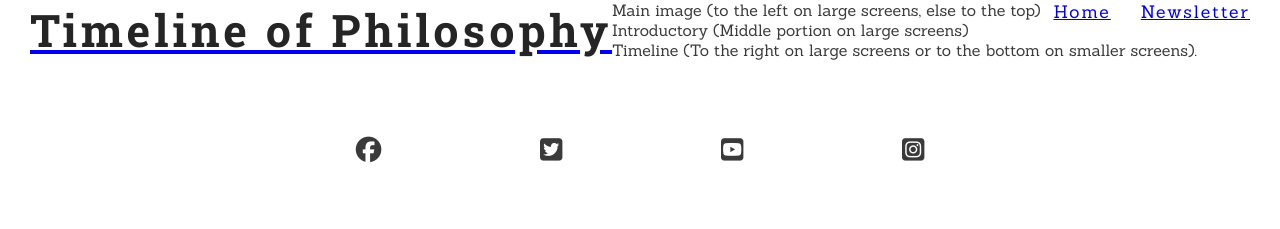
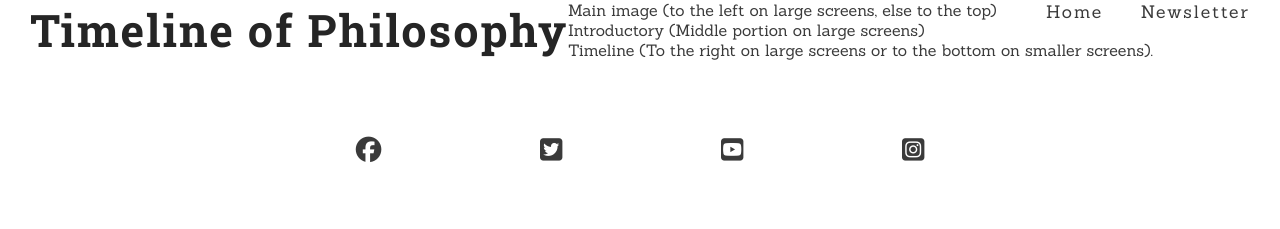
Before and after one commit to mikejdublin/philosophy-timeline, a plain HTML site: page index.html in a window 1280 px wide. Drawn offline with Linux system fonts and the light colour scheme.

Commit message:
add advanced styling on nav menu.

```diff
--- a/assets/css/style.css
+++ b/assets/css/style.css
@@ -22,7 +22,7 @@ body {
 
 h1, h2 {
 	font-family: 'Roboto Slab', serif;
-	letter-spacing: 4px;
+	letter-spacing: 2px;
 	color: #252525;
 }
 
@@ -30,6 +30,10 @@ h1, h2 {
 	float: left;
 	font-size:140%;
 	margin-left:30px;
+}
+
+header > a {
+	text-decoration: none;
 }
 
 /* Navigation links */
@@ -41,9 +45,19 @@ h1, h2 {
 }
 
 #menu li {
-	float: left;
+	display:inline;;
 	list-style-type: none;
 	margin-right: 30px;
+}
+
+#menu a {
+	text-decoration: none;
+	color:inherit;
+}
+
+
+#menu a:hover {
+	border-bottom:1px solid #3a3a3a;
 }
 
 /* Footer styling for social media links */
--- a/index.html
+++ b/index.html
@@ -29,7 +29,7 @@
 		</nav>
 	</header>
 
-	<section>
+	<section id="main-image">
 		Main image (to the left on large screens, else to the top)
 	</section>
 
```
